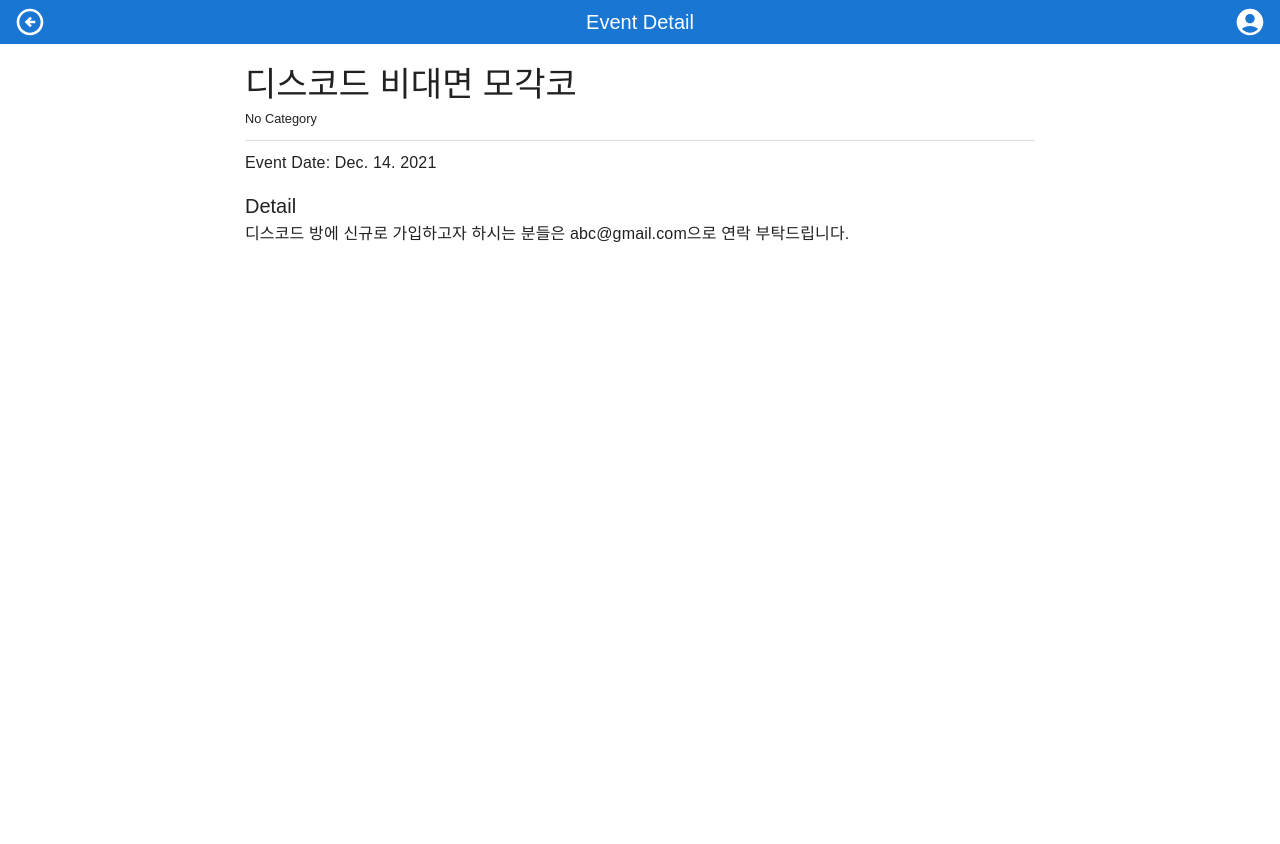
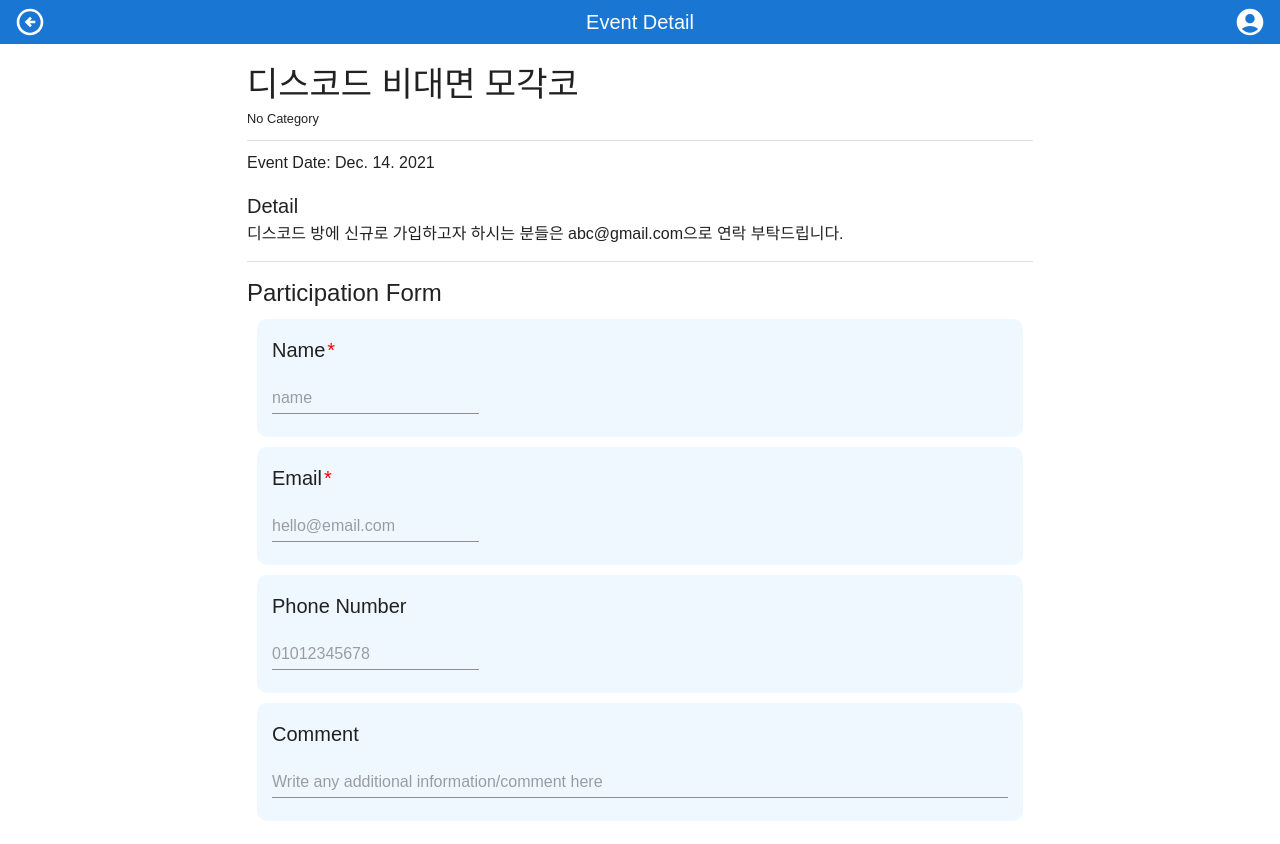
Before and after one commit to BusanDevelopers/BGM-Event-Calendar-Webpage, a React app: page /event/1 in a window 1280 px wide. Before the commit the page ends 800 px from the top, so only its background shows below. Built offline with nearby package versions, Linux system fonts and the light colour scheme; a web font is replaced by a local one.

Commit message:
Event Participation Form Layout

```diff
--- a/src/App.tsx
+++ b/src/App.tsx
@@ -24,12 +24,12 @@
 // MUI Theme (Setup Font family)
 declare module '@mui/material/styles' {
   interface TypographyVariantsOptions {
-    body?: React.CSSProperties;
+    calendarBody?: React.CSSProperties;
   }
 }
 declare module '@mui/material/Typography' {
   interface TypographyPropsVariantOverrides {
-    body: true;
+    calendarBody: true;
   }
 }
 const breakpoints = {
@@ -51,6 +51,9 @@
         fontSize: '1.5rem',
       },
     },
+    h5: {
+      fontWeight: 500,
+    },
     subtitle1: {
       [`@media screen and (max-width: ${breakpoints.values.md}px)`]: {
         fontSize: '0.8rem',
@@ -58,7 +61,7 @@
     },
     body1: {
       [`@media screen and (max-width: ${breakpoints.values.md}px)`]: {
-        fontSize: '0.7rem',
+        fontSize: '0.9rem',
       },
     },
     body2: {
@@ -66,13 +69,13 @@
         fontSize: '0.6rem',
       },
     },
-    body: {
+    calendarBody: {
       fontWeight: 400,
       fontSize: '1rem',
       lineHeight: 1.5,
       letterSpacing: '0.00938em',
       [`@media screen and (max-width: ${breakpoints.values.md}px)`]: {
-        fontSize: '0.9rem',
+        fontSize: '0.7rem',
       },
     },
     caption: {
--- a/src/EventDetail.tsx
+++ b/src/EventDetail.tsx
@@ -12,6 +12,7 @@
 import { ArrowCircleLeftOutlined } from '@mui/icons-material';
 // Components
 import AccountBtn from './components/AccountBtn';
+import ParticipationForm from './components/EventDetail/ParticipationForm';
 // Global Style
 import headerStyle from './globalStyle/headerStyle';
 
@@ -138,7 +139,7 @@
       </Grid>
       {eventDetail && (
         <Grid item sx={styles.detailWrapper}>
-          <Box sx={{ width: '100%', maxWidth: '800px', padding: '20px 5px' }}>
+          <Box sx={{ width: '100%', maxWidth: '800px', padding: '20px 7px' }}>
             <Typography variant="h4">{eventDetail.name}</Typography>
             {eventDetail.category ? (
               <Typography variant="caption">{eventDetail.category}</Typography>
@@ -146,13 +147,15 @@
               <Typography variant="caption">No Category</Typography>
             )}
             <Divider sx={{ margin: '10px 0' }} />
-            <Typography variant="body">Event Date: {dateString}</Typography>
+            <Typography variant="body1">Event Date: {dateString}</Typography>
             {eventDetail.detail && (
               <Box sx={{ margin: '15px 0' }}>
                 <Typography variant="h6">Detail</Typography>
-                <Typography variant="body">{eventDetail.detail}</Typography>
+                <Typography variant="body1">{eventDetail.detail}</Typography>
               </Box>
             )}
+            <Divider sx={{ margin: '10px 0' }} />
+            <ParticipationForm />
           </Box>
         </Grid>
       )}
--- a/src/components/Calendar/CalendarBox.tsx
+++ b/src/components/Calendar/CalendarBox.tsx
@@ -178,7 +178,7 @@
     <Box ref={boxRef} sx={calendarBoxStyle} onClick={handleOpen}>
       {date && (
         <>
-          <Typography variant="body1">{date}</Typography>
+          <Typography variant="calendarBody">{date}</Typography>
           {getEventEntryElem(eventList, numEventEntry)}
           {modalOpen && (
             <DateEventModal
--- a/src/components/Calendar/DateEventModal.tsx
+++ b/src/components/Calendar/DateEventModal.tsx
@@ -116,7 +116,7 @@
                   >
                     <Typography
                       component="div"
-                      variant="body1"
+                      variant="calendarBody"
                       sx={{ fontSize: '1.1rem', fontWeight: 500 }}
                     >
                       {event.name}
--- /dev/null
+++ b/src/components/EventDetail/ParticipationForm.tsx
@@ -0,0 +1,179 @@
+/**
+ * Participation Form Component
+ *
+ * @author Hyecheol (Jerry) Jang <hyecheol123@gmail.com>
+ */
+
+import React from 'react';
+// Material UI
+import { Box, TextField, Typography } from '@mui/material';
+
+// Styles
+const style = {
+  formBox: {
+    margin: '10px',
+    padding: '15px',
+    backgroundColor: 'aliceblue',
+    borderRadius: '10px',
+  },
+  requiredTitle: { color: 'red', marginLeft: '2px' },
+};
+
+/**
+ * React Functional Component to generate Participation Form to get user's input
+ *
+ * @return {React.ReactElement} Renders ParticipationForm
+ */
+function ParticipationForm(): React.ReactElement {
+  // States
+  const [disabled, setDisabled] = React.useState(false);
+  const [name, setName] = React.useState({
+    value: '',
+    error: false,
+    helperText: '',
+  });
+  const [email, setEmail] = React.useState({
+    value: '',
+    error: false,
+    helperText: '',
+  });
+  const [phoneNumber, setPhoneNumber] = React.useState({
+    value: '',
+    error: false,
+    helperText: '',
+  });
+  const [comment, setComment] = React.useState('');
+
+  // TODO: Submit API Request
+  const formSubmit: React.FormEventHandler<HTMLFormElement> = React.useCallback(
+    (event: React.SyntheticEvent) => {
+      event.preventDefault();
+    },
+    []
+  );
+
+  // EventHandlers to modify form input
+  const onNameChange: React.ChangeEventHandler = React.useCallback(
+    (event: React.ChangeEvent) =>
+      setName((prevName) => {
+        return { ...prevName, value: (event.target as HTMLInputElement).value };
+      }),
+    []
+  );
+  const onEmailChange: React.ChangeEventHandler = React.useCallback(
+    (event: React.ChangeEvent) =>
+      setEmail((prevEmail) => {
+        return {
+          ...prevEmail,
+          value: (event.target as HTMLInputElement).value,
+        };
+      }),
+    []
+  );
+  const onPhoneNumberChange: React.ChangeEventHandler = React.useCallback(
+    (event: React.ChangeEvent) =>
+      setPhoneNumber((prevPN) => {
+        return { ...prevPN, value: (event.target as HTMLInputElement).value };
+      }),
+    []
+  );
+  const onCommentChange: React.ChangeEventHandler = React.useCallback(
+    (event: React.ChangeEvent) =>
+      setComment((event.target as HTMLTextAreaElement).value),
+    []
+  );
+
+  return (
+    <>
+      <Box sx={{ margin: '15px 0' }}>
+        <Typography variant="h5" sx={{ marginBottom: '10px' }}>
+          Participation Form
+        </Typography>
+        <form onSubmit={formSubmit}>
+          <Box sx={style.formBox}>
+            <Box>
+              <Typography variant="h6" component="span">
+                Name
+              </Typography>
+              <Typography
+                variant="h6"
+                component="span"
+                sx={style.requiredTitle}
+              >
+                *
+              </Typography>
+            </Box>
+            <TextField
+              disabled={disabled}
+              variant="standard"
+              color="primary"
+              placeholder="name"
+              value={name.value}
+              helperText={name.helperText}
+              error={name.error}
+              margin="normal"
+              required
+              onChange={onNameChange}
+            />
+          </Box>
+          <Box sx={style.formBox}>
+            <Box>
+              <Typography variant="h6" component="span">
+                Email
+              </Typography>
+              <Typography
+                variant="h6"
+                component="span"
+                sx={style.requiredTitle}
+              >
+                *
+              </Typography>
+            </Box>
+            <TextField
+              disabled={disabled}
+              variant="standard"
+              color="primary"
+              placeholder="hello@email.com"
+              value={email.value}
+              helperText={email.helperText}
+              error={email.error}
+              margin="normal"
+              required
+              onChange={onEmailChange}
+            />
+          </Box>
+          <Box sx={style.formBox}>
+            <Typography variant="h6">Phone Number</Typography>
+            <TextField
+              disabled={disabled}
+              variant="standard"
+              color="primary"
+              placeholder="01012345678"
+              value={phoneNumber.value}
+              helperText={phoneNumber.helperText}
+              error={phoneNumber.error}
+              margin="normal"
+              onChange={onPhoneNumberChange}
+            />
+          </Box>
+          <Box sx={style.formBox}>
+            <Typography variant="h6">Comment</Typography>
+            <TextField
+              disabled={disabled}
+              variant="standard"
+              color="primary"
+              placeholder="Write any additional information/comment here"
+              value={comment}
+              margin="normal"
+              multiline
+              fullWidth
+              onChange={onCommentChange}
+            />
+          </Box>
+        </form>
+      </Box>
+    </>
+  );
+}
+
+export default ParticipationForm;
```
